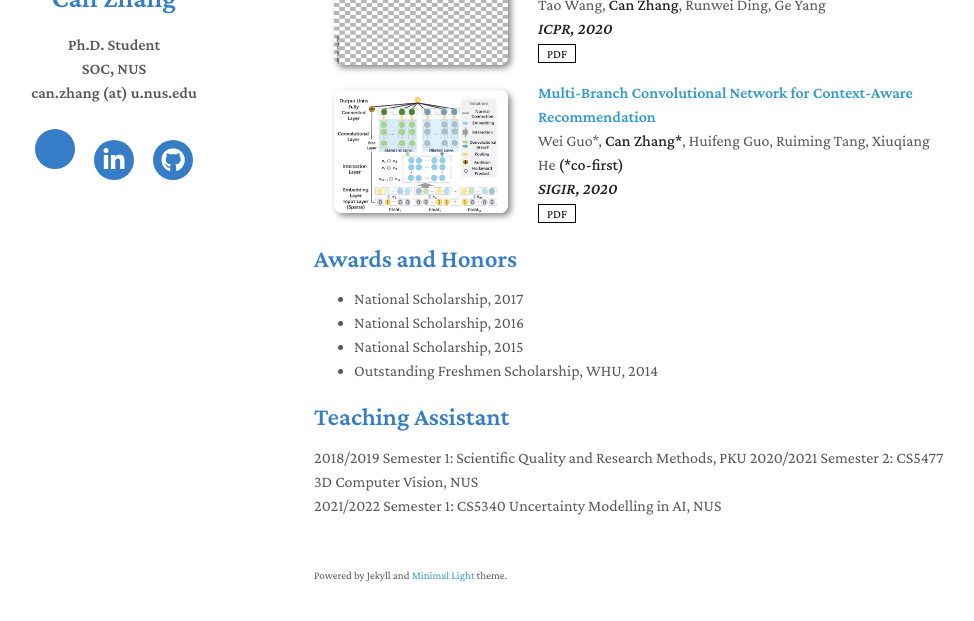
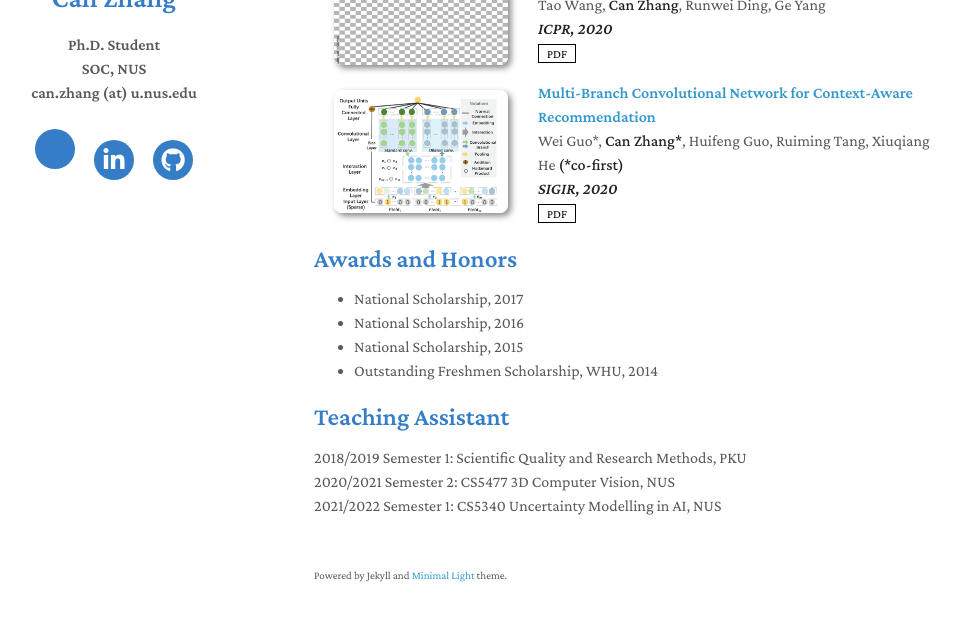
Before and after one commit to lulusindazc/can-zhang, a Jekyll site: the page built from index.md, in a window 1280 px wide and 900 px high, scrolled down 1169 px, cut to the strip 244-865 px from the top of the window. Shown: the whole strip, without its empty margins (156-1130 px from the left). Built offline with Jekyll 4.4.1, drawn with Linux system fonts in a browser that asks for light colours; nearby versions of some CDN libraries; a style sheet for code colours, icons or effects is not loaded; our own code applies the rules of GitHub Pages for plain Markdown files.

Commit message:
Initial commit

```diff
--- a/_config.yml
+++ b/_config.yml
@@ -10,7 +10,7 @@ linkedin: https://www.linkedin.com/in/can-zhang-985889264/
 avatar: ./assets/img/zc.jpg
 google_analytics: UA-111540567-4
 favicon: ./assets/img/happy_favicon.png
-favicon_dark: ./assets/img/happy_favicon.png
+favicon_dark: ./assets/img/deer_favicon.png
 description: Can's blog
 canonical: https://lulusindazc.github.io/can-zhang/
 remote_theme: lulusindazc/can-zhang
--- a/index.md
+++ b/index.md
@@ -181,7 +181,7 @@ My research interests lie broadly in the field of computer vision (CV), machine
 
 Teaching Assistant
 ------
-2018/2019 Semester 1:  Scientific Quality and Research Methods, PKU
+2018/2019 Semester 1:  Scientific Quality and Research Methods, PKU \
 2020/2021 Semester 2:  CS5477 3D Computer Vision, NUS \
 2021/2022 Semester 1:  CS5340 Uncertainty Modelling in AI, NUS
 
```
